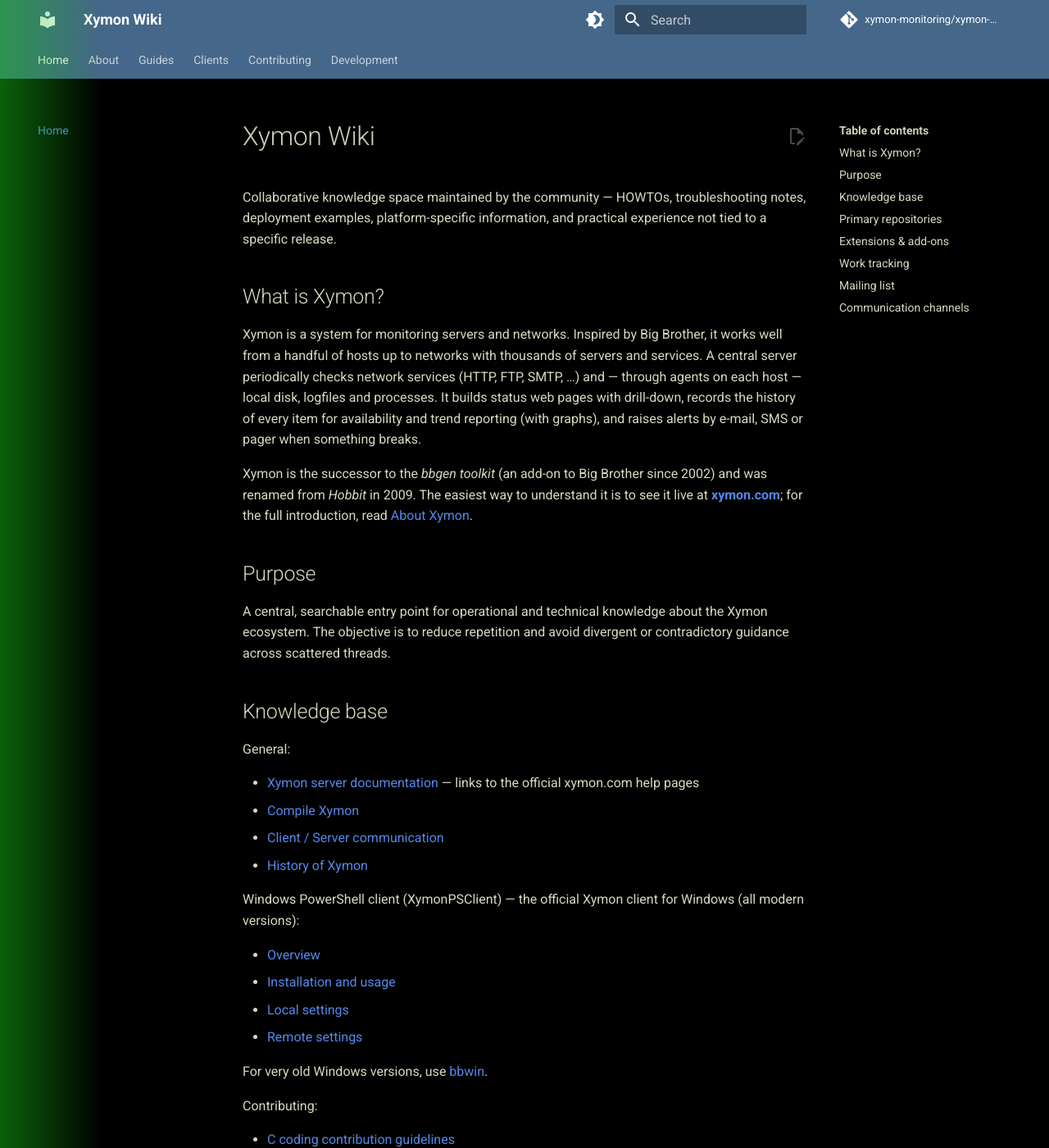
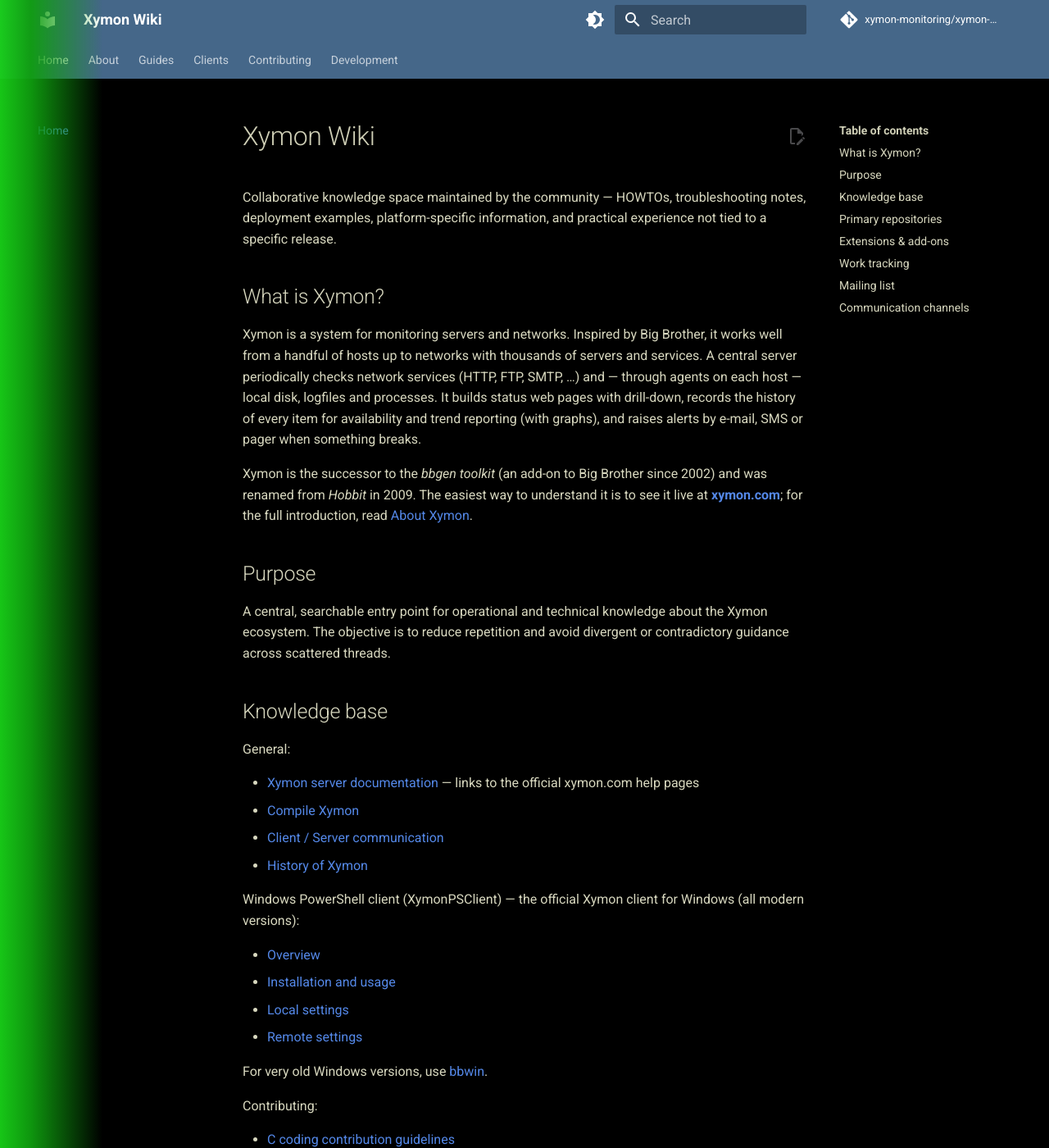
Before and after one commit to xymon-monitoring/xymon-wiki, an MkDocs documentation site: the page built from docs/index.md, in a window 1280 px wide and 1400 px high. Shown: the whole window at 82% size. Built offline with MkDocs 1.6.1 and Material for MkDocs 9.7.7, drawn with Linux system fonts in a browser that asks for light colours; comment, search, counter and statistics services are not loaded.

Commit message:
site: strengthen the green left band (#21)
Make the Xymon left band more prominent: brighter green (#18d018), hold the green
through ~30% before fading, and raise opacity 0.5 -> 0.95.

Co-authored-by: Bonomani <8841264+bonomani@users.noreply.github.com>

```diff
--- a/docs/stylesheets/xymon.css
+++ b/docs/stylesheets/xymon.css
@@ -50,8 +50,8 @@
   left: 0;
   bottom: 0;
   width: 125px;
-  background: linear-gradient(to right, #15c215, rgba(0, 0, 0, 0));
-  opacity: 0.5;
+  background: linear-gradient(to right, #18d018 0%, #0f9e0f 30%, rgba(0, 0, 0, 0) 100%);
+  opacity: 0.95;
   pointer-events: none;
   z-index: 1000;
 }
```
